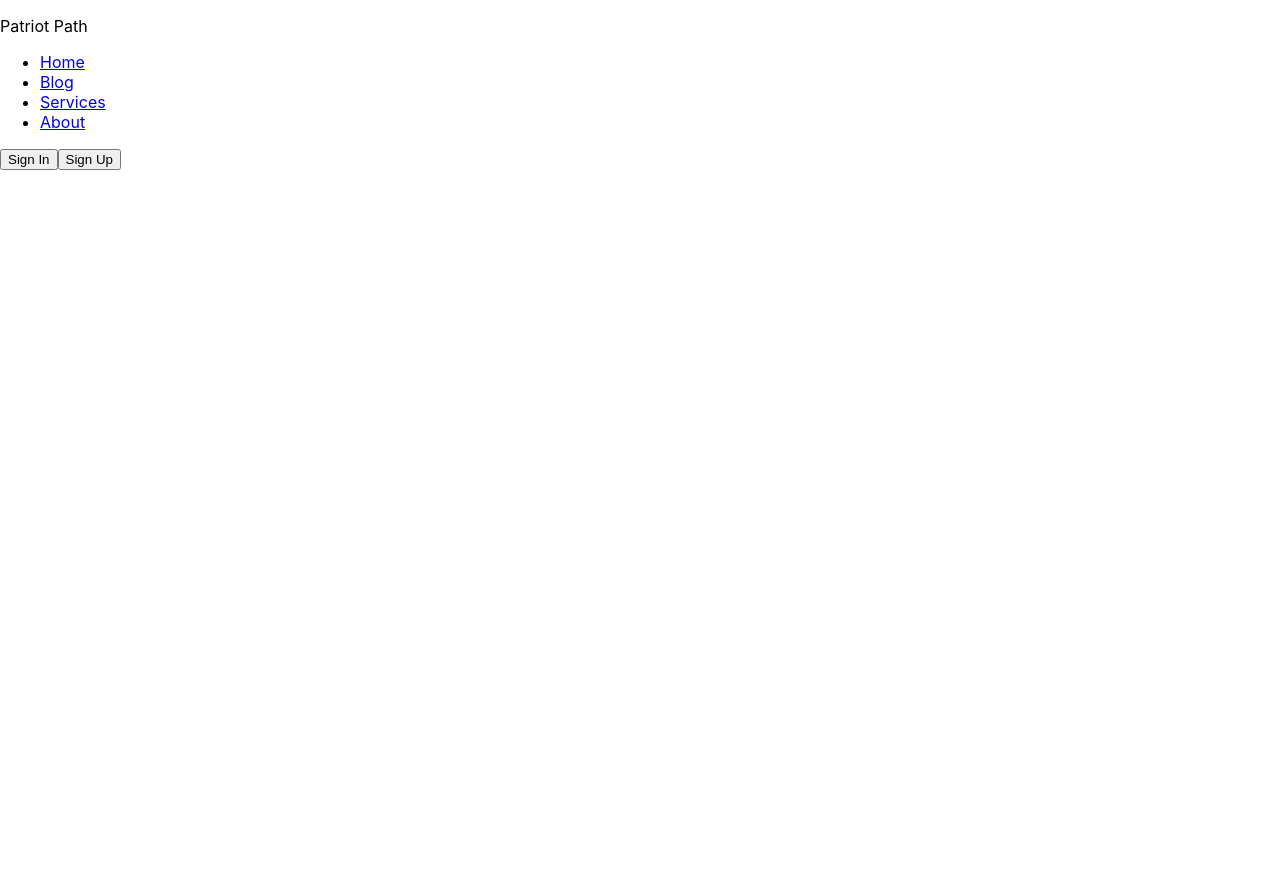
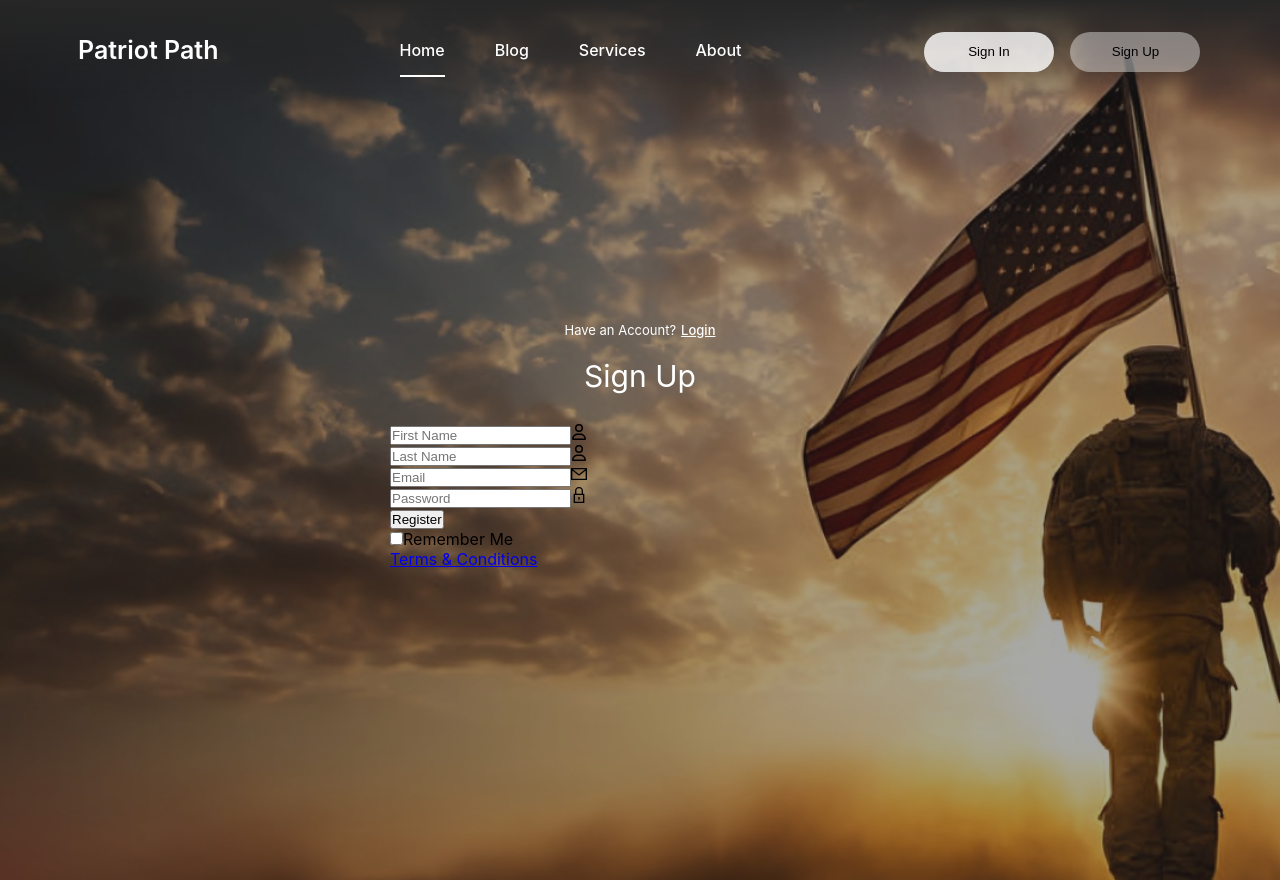
Before and after one commit to paulmorales7/PatriotPath, a React (Create React App) app: page / in a window 1280 px wide. Before the commit the page ends 800 px from the top, so only its background shows below. Built offline with nearby package versions, Linux system fonts and the light colour scheme.

Commit message:
skeleton of forms being created and styled, functionality to come after

```diff
--- a/package.json
+++ b/package.json
@@ -9,6 +9,7 @@
     "@testing-library/user-event": "^13.5.0",
     "react": "^19.0.0",
     "react-dom": "^19.0.0",
+    "react-icons": "^5.5.0",
     "react-router-dom": "^7.3.0",
     "react-scripts": "5.0.1",
     "web-vitals": "^2.1.4"
--- a/src/components/landingPage.css
+++ b/src/components/landingPage.css
@@ -1,3 +1,129 @@
-p {
-    color: black;
+* {
+    margin: 0;
+    padding: 0;
+    box-sizing: border-box;
 }
+
+body {
+    background: url("../assets/VeteranImgHD.png");
+    background-size: cover;
+    background-repeat: no-repeat;
+    background-attachment: fixed;
+}
+
+.wrapper {
+    display: flex;
+    justify-content: center;
+    align-items: center;
+    min-height: 110vh;
+    background: rgba(39,39,39,0.4);
+}
+
+.nav {
+    position: fixed;
+    top: 0;
+    display: flex;justify-content: space-around;
+    width: 100%;
+    height: 100px;
+    line-height: 100px;
+    background: linear-gradient(rgba(39,39,39, 3), transparent);
+    z-index: 100;
+}
+
+.nav-logo p {
+    color: white;
+    font-size: 25px;
+    font-weight: 600;
+}
+
+.nav-menu ul {
+    display: flex;
+}
+
+.nav-menu ul li{
+    list-style-type: none;
+}
+
+.nav-menu ul li .link{
+    text-decoration: none;
+    font-weight: 500;
+    color: white;
+    padding-bottom: 15px;
+    margin: 0 25px;
+    /* border: 1px solid white; */
+}
+
+.link:hover, .active {
+    border-bottom: 2px solid white;
+}
+
+.nav-button .btn{
+    margin: 1.5px;
+    width: 130px;
+    height: 40px;
+    font-weight: 500;
+    background: rgba(255,255,255, 0.4);
+    border: none;
+    border-radius: 30px;
+    cursor: pointer;
+    transition: .3s ease;
+}
+
+.btn:hover {
+    background: rgba(255,255,255, 0.4);
+}
+
+#registerBtn {
+    margin-left: 15px;
+}
+
+.btn.white-btn{
+    background: rgba(255,255,255, .8);
+}
+
+.btn.btn.white-btn:hover {
+    background: rgba(255,255,255, 0.4);
+}
+
+.nav-menu-btn {
+    display: none;
+}
+
+.form-box {
+    position: relative;
+    display: flex;
+    align-items: center;
+    justify-content: center;
+    width: 512px;
+    height: 420px;
+    overflow: hidden;
+    z-index: 2;
+}
+
+.register-container {
+    display: flex;
+    width: 500px;
+    flex-direction: column;
+    transition: .5s ease-in-out;
+}
+
+.top span {
+    color: white;
+    font-size: small;
+    padding: 10px 0;
+    display: flex;
+    justify-content: center;
+}
+
+.top span a{
+    font-weight: 500;
+    color: white;
+    margin-left: 5px;
+}
+
+header {
+    color: white;
+    font-size: 30px;
+    text-align: center;
+    padding: 10px 0 30px 0;
+}
--- a/src/components/landingPage.js
+++ b/src/components/landingPage.js
@@ -1,8 +1,13 @@
 import bgImg from '../assets/VeteransPic.jpg';
+import { BsList } from "react-icons/bs";
+import { GrLock } from "react-icons/gr";
+import { FaRegUser } from "react-icons/fa6";
+import { GrMailOption } from "react-icons/gr";
 import './landingPage.css';
 
 function landingPage() {
     return (
+        <div class="wrapper">
             <nav class="nav">
                 <div class="nav-logo">
                     <p>Patriot Path</p>
@@ -10,20 +15,68 @@ function landingPage() {
                 <div class="nav-menu">
                     <ul>
                         <li><a href="#" class="link active">Home</a></li>
-                    <li><a href="#" class="link active">Blog</a></li>
-                    <li><a href="#" class="link active">Services</a></li>
-                    <li><a href="#" class="link active">About</a></li>
+                        <li><a href="#" class="link">Blog</a></li>
+                        <li><a href="#" class="link">Services</a></li>
+                        <li><a href="#" class="link">About</a></li>
 
                     </ul>
                 </div>
                 <div class="nav-button">
-                <button class="btn" id="loginBtn">Sign In</button>
+                    <button class="btn white-btn" id="loginBtn">Sign In</button>
                     <button class="btn" id="registerBtn">Sign Up</button>
-
+                </div>
+                <div class="nav-menu-btn">
+                    <BsList />
                 </div>
 
             </nav>
 
+                    {/* Form Box */}
+
+            <div class="form-box">
+                    {/* Registration form */}
+                <div class="register-container" id="register">
+                    <div class="top">
+                        <span>Have an Account? <a href="#" onClick="login()">Login</a></span>
+                        <header>Sign Up</header>
+                    </div>
+
+                    <div class="two-forms">
+                        <div class="input-box">
+                            <input type="text" class="input-field" placeholder="First Name"/>
+                            <FaRegUser />
+                        </div>
+                        <div class="input-box">
+                            <input type="text" class="input-field" placeholder="Last Name"/>
+                            <FaRegUser />
+                        </div>
+                        <div class="input-box">
+                            <input type="text" class="input-field" placeholder="Email"/>
+                            <GrMailOption />
+                        </div>
+                        <div class="input-box">
+                            <input type="text" class="input-field" placeholder="Password"/>
+                            <GrLock />
+                        </div>
+                        <div class="input-box">
+                            <input type="submit" class="submit" value="Register"/>
+                        </div>
+
+                        <div class="two-col">
+                            <div class="one">
+                                <input type="checkbox" id="register-check"/>
+                                <label for="register-check">Remember Me</label>
+                            </div>
+                            <div class="two">
+                                <label><a href="#">Terms & Conditions</a></label>
+                            </div>
+
+                        </div>
+                    </div>
+                </div>
+
+            </div>
+        </div>
 
     );
 }
```
Also changed, not shown: src/assets/VeteranImgHD.png (added), 1 other file (tests, documents, lock files or other folders). Lines whose indentation alone changed are shown as unchanged.
